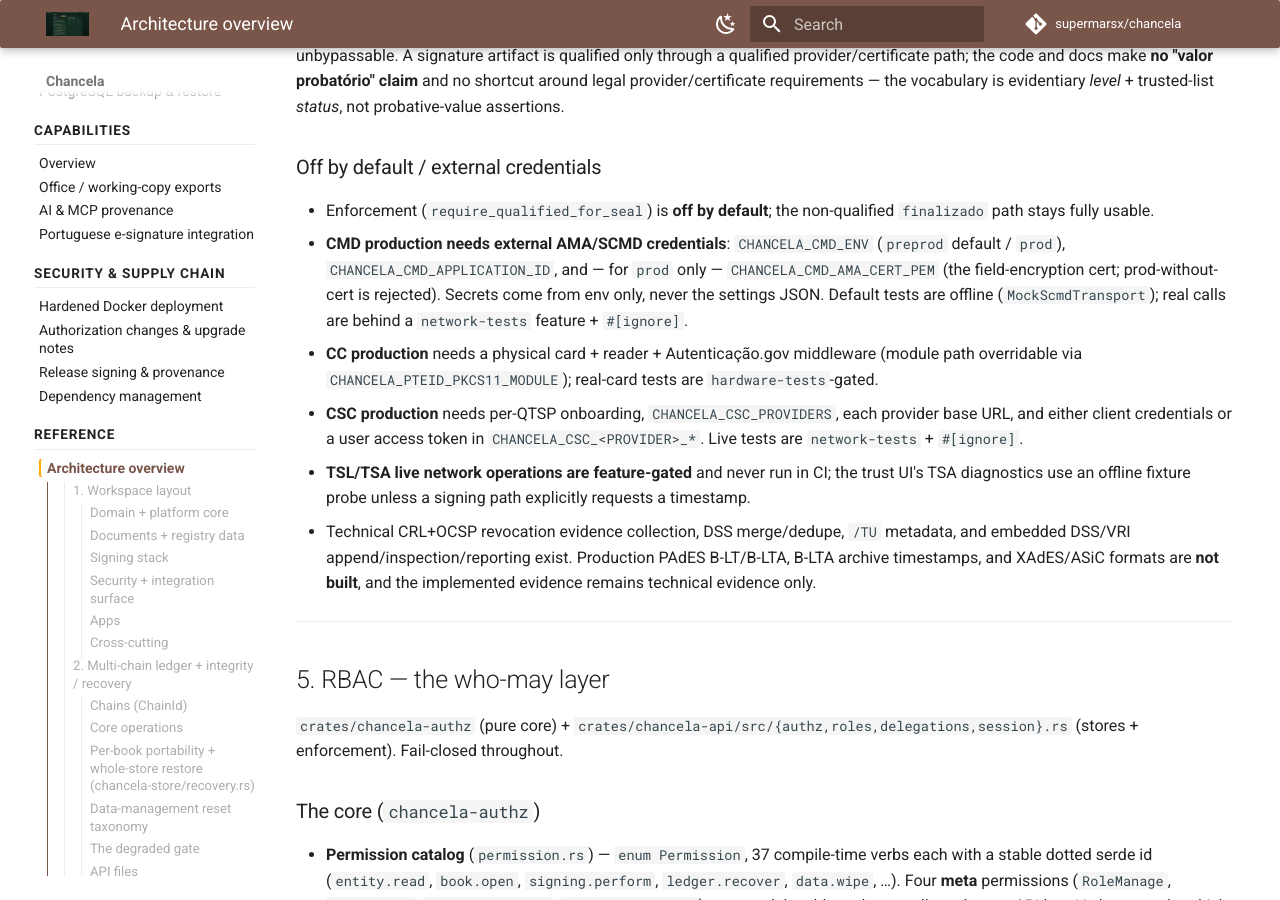
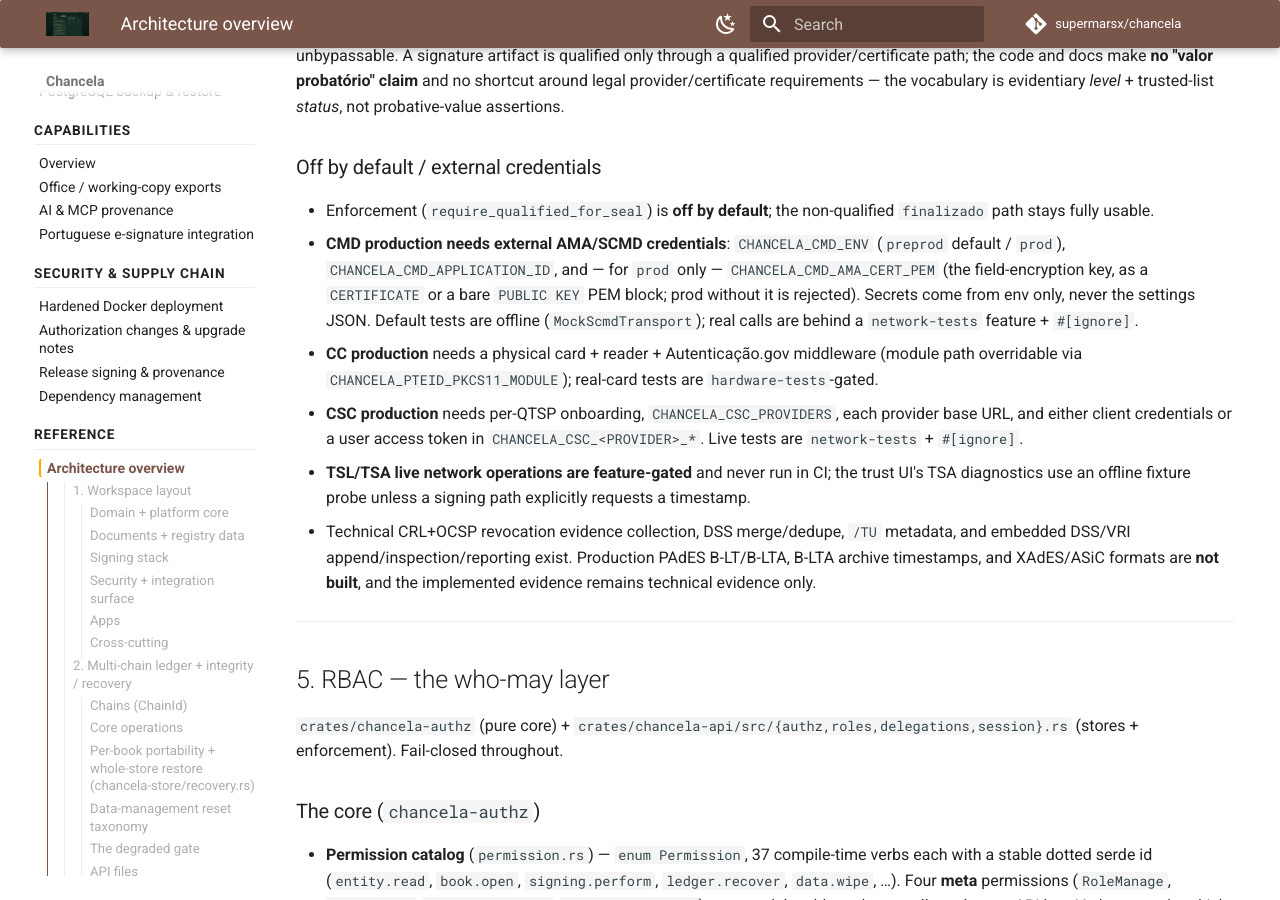
Before and after one commit to supermarsx/chancela, an MkDocs documentation site: the page built from docs/ARCHITECTURE.md, in a window 1280 px wide and 900 px high, scrolled down 11721 px. Built offline with MkDocs 1.6.1 and Material for MkDocs 9.7.7, drawn with Linux system fonts in a browser that asks for light colours; comment, search, counter and statistics services are not loaded.

Commit message:
docs(architecture): record that the AMA key takes either PEM form
Follow-up to fe363615: the field-encryption input accepts a CERTIFICATE
or a bare PUBLIC KEY block, since only the RSA key inside is ever used.

Co-Authored-By: Claude Opus 5 (1M context) <noreply@anthropic.com>

```diff
--- a/docs/ARCHITECTURE.md
+++ b/docs/ARCHITECTURE.md
@@ -503,7 +503,8 @@ trusted-list *status*, not probative-value assertions.
   path stays fully usable.
 - **CMD production needs external AMA/SCMD credentials**: `CHANCELA_CMD_ENV` (`preprod` default /
   `prod`), `CHANCELA_CMD_APPLICATION_ID`, and — for `prod` only — `CHANCELA_CMD_AMA_CERT_PEM` (the
-  field-encryption cert; prod-without-cert is rejected). Secrets come from env only, never the
+  field-encryption key, as a `CERTIFICATE` or a bare `PUBLIC KEY` PEM block; prod without it is
+  rejected). Secrets come from env only, never the
   settings JSON. Default tests are offline (`MockScmdTransport`); real calls are behind a
   `network-tests` feature + `#[ignore]`.
 - **CC production** needs a physical card + reader + Autenticação.gov middleware (module path
```
